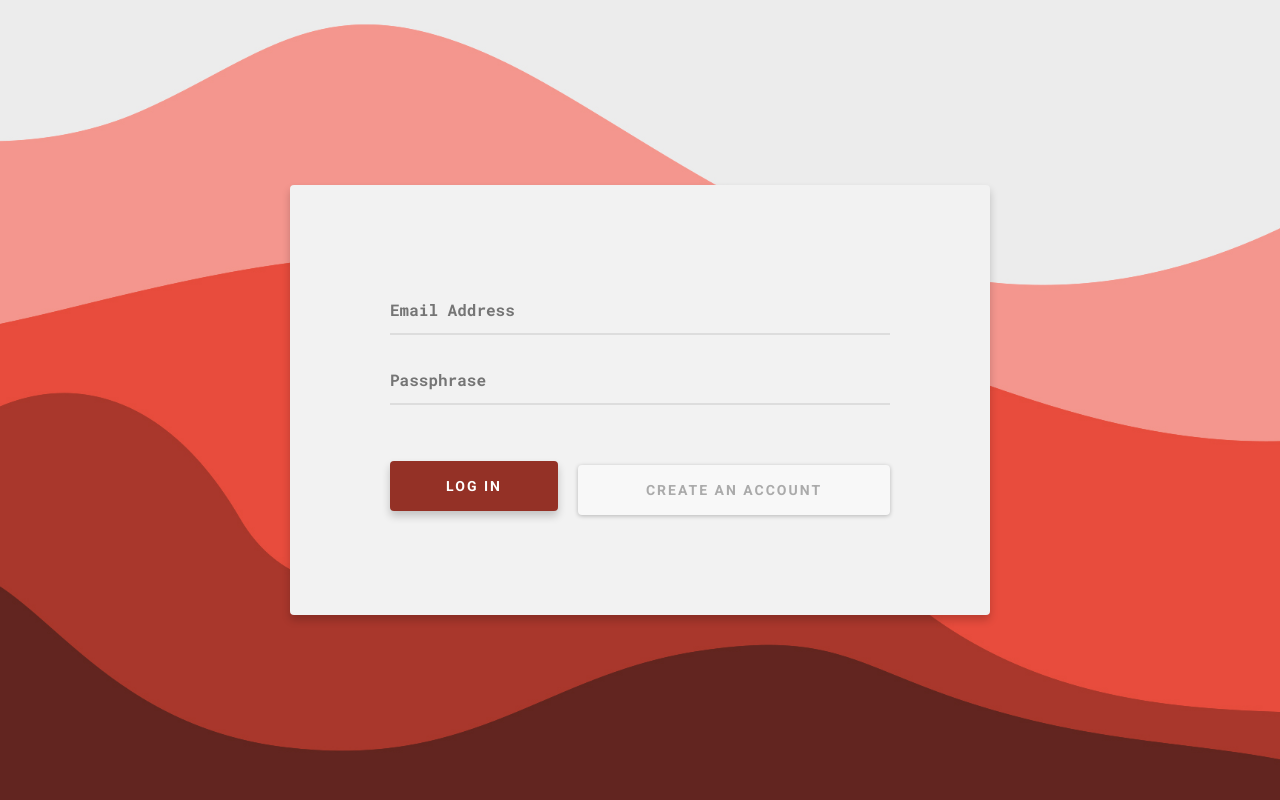
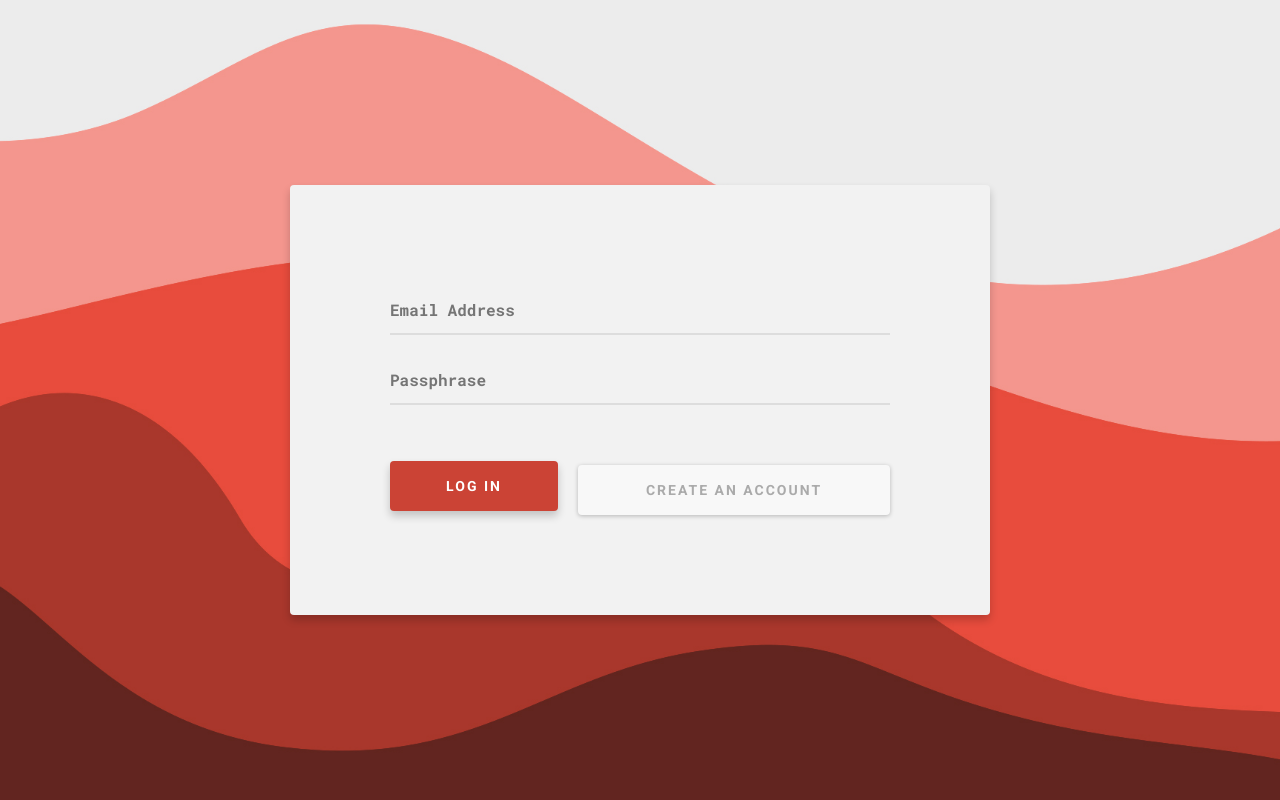
Before and after one commit to MatthewMartino/MakeNShare, a PHP site: page /html/login.html in a window 1280 px wide, while the restyled element is pressed. Run offline with PHP 8.4, Linux system fonts and the light colour scheme.

Commit message:
Adjusted press effect on login button to reduce color change intensity.

```diff
--- a/stylesheets/login.css
+++ b/stylesheets/login.css
@@ -169,7 +169,7 @@ form
 }
 #login-button:active
 {
-	background-color: #943126;
+	background-color: #CB4335;
 }
 
 #create-account-button
```
